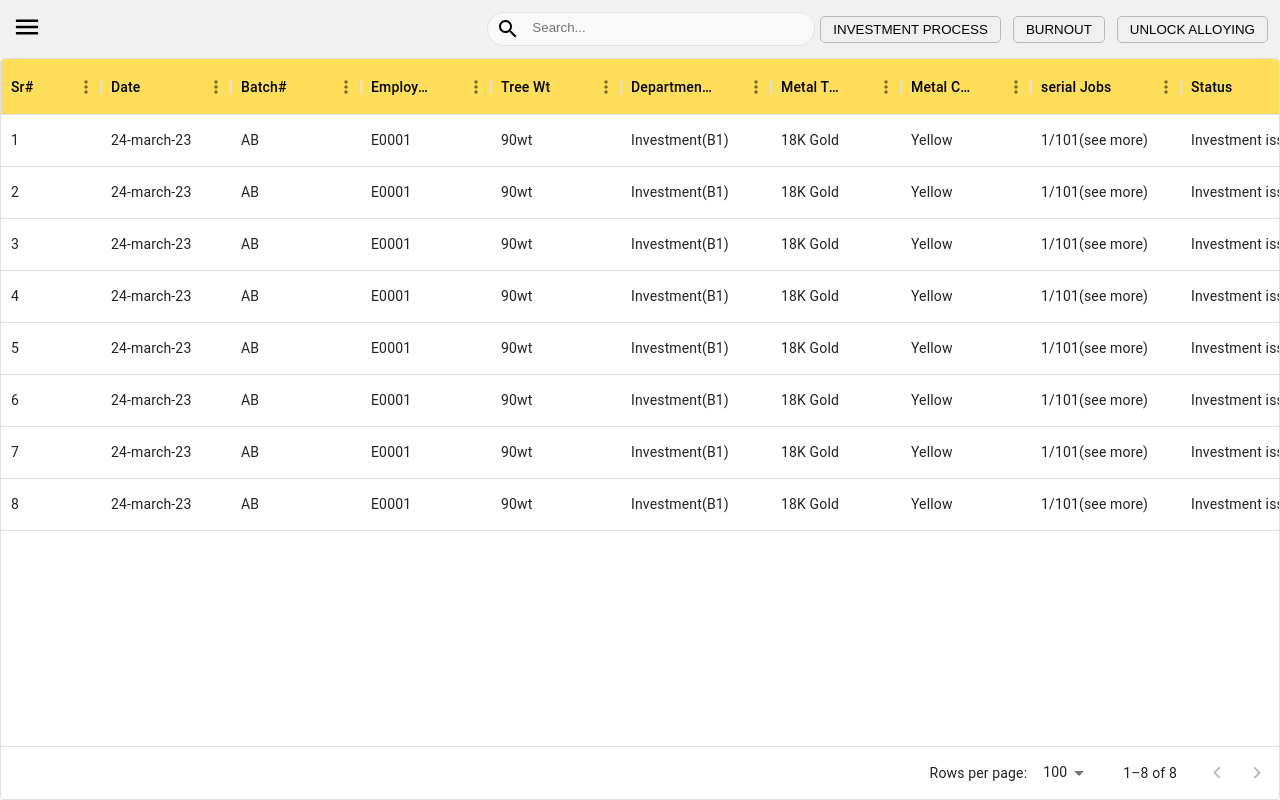
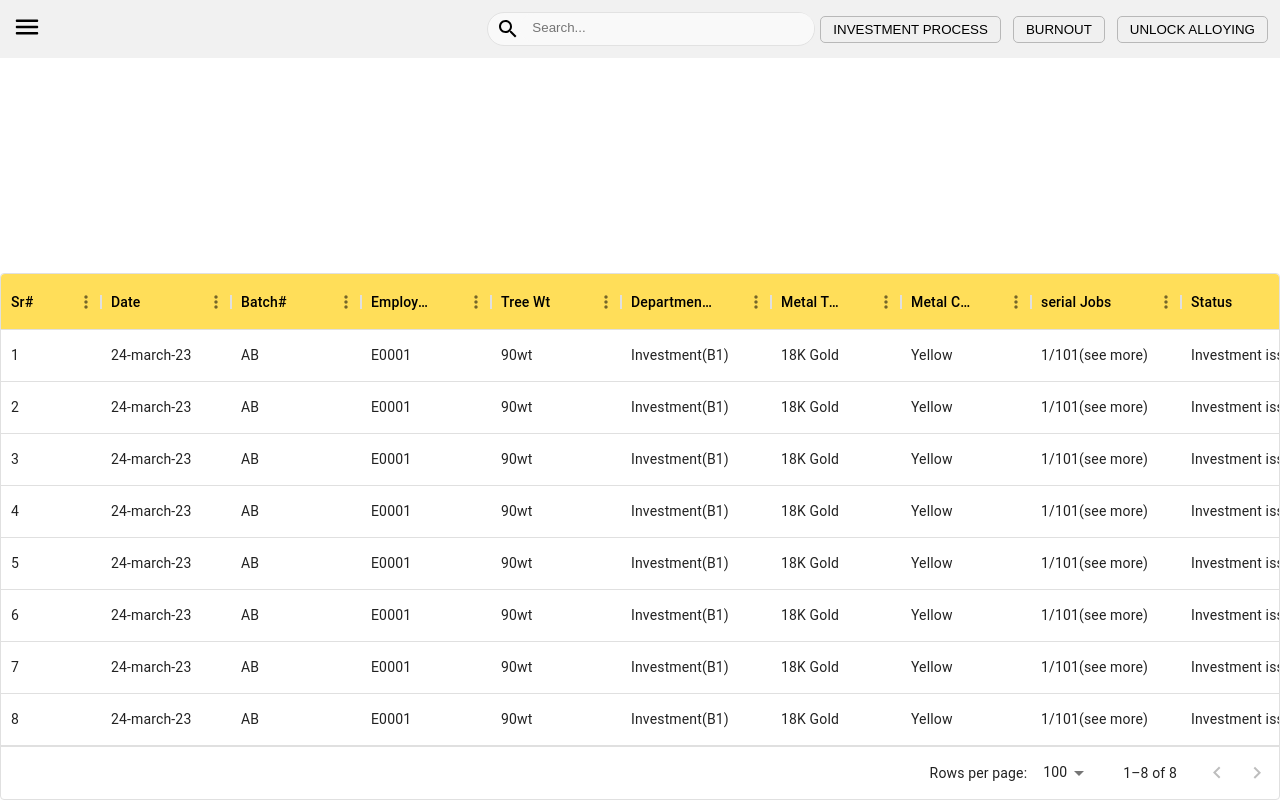
Before and after one commit to optigo-app/ProCasting, a React (Create React App) app: page /batchListingGrid in a window 1280 px wide. Built offline with nearby package versions, Linux system fonts and the light colour scheme.

Commit message:
bug solving

```diff
--- a/src/pages/Component/batchListingGrid/BatchListingGrid.css
+++ b/src/pages/Component/batchListingGrid/BatchListingGrid.css
@@ -28,7 +28,7 @@
     /* height: 100%; */
     position: absolute;
     bottom: 0;
-    top:58px;
+    /* top:58px; */
 }
 
 
```
